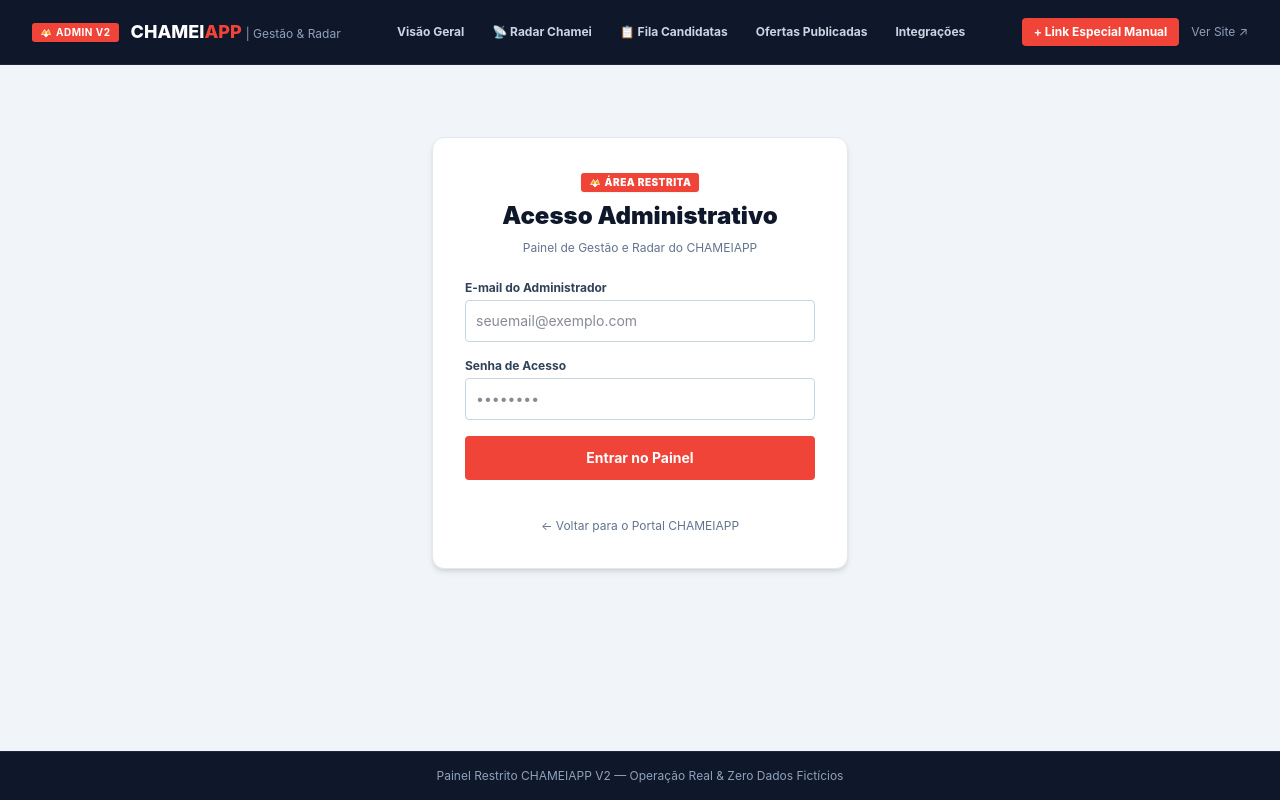
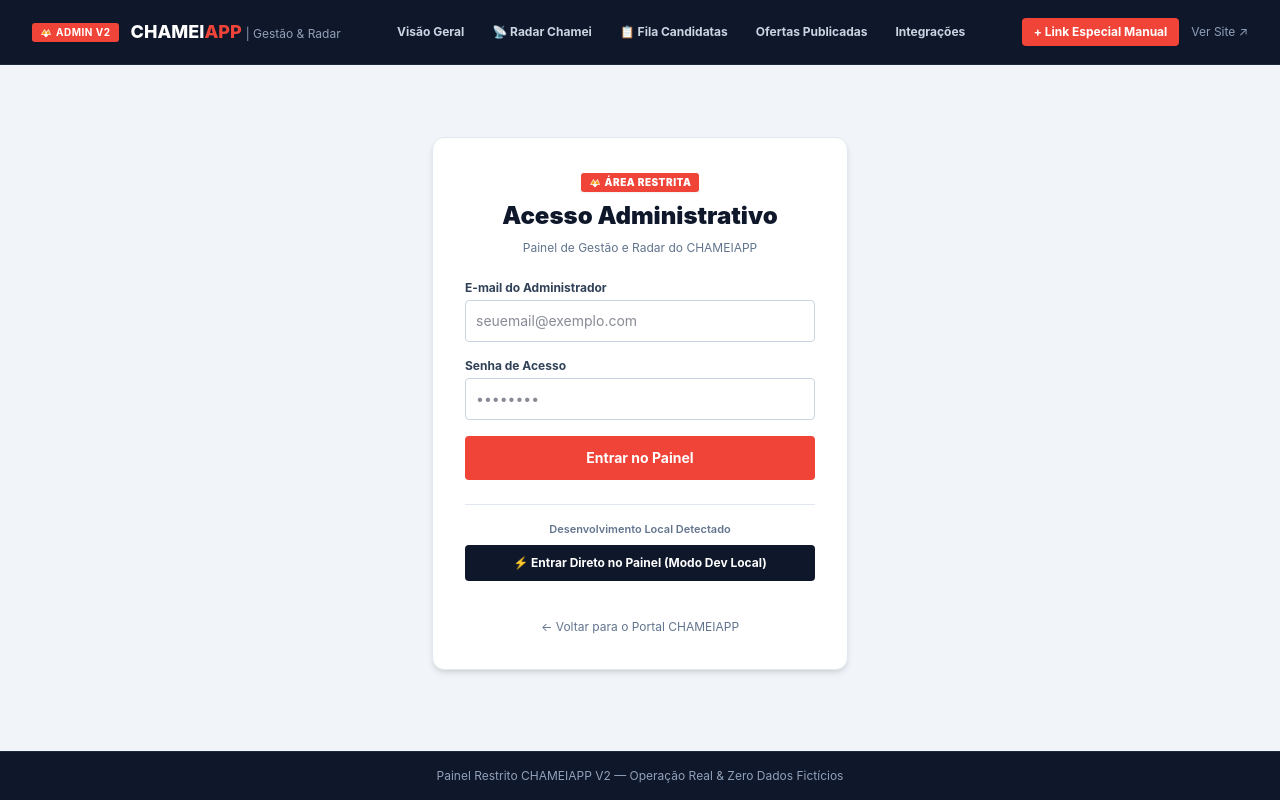
Before and after one commit to Helgonhc/chameiappadm, a Next.js app: page /admin/login in a window 1280 px wide. Built offline with nearby package versions, Linux system fonts and the light colour scheme; no server answers.

Commit message:
feat: adicionar botao de acesso direto no modo dev local para o admin

```diff
--- a/app/admin/login/page.tsx
+++ b/app/admin/login/page.tsx
@@ -64,6 +64,12 @@ export default function AdminLoginPage() {
       setError(err?.message || 'Ocorreu um erro ao realizar o login.');
       setIsLoading(false);
     }
+  };
+
+  const handleDevLogin = () => {
+    document.cookie = "chamei_dev_admin=true; path=/; max-age=86400";
+    router.push(redirectUrl);
+    router.refresh();
   };
 
   return (
@@ -139,6 +145,21 @@ export default function AdminLoginPage() {
           </button>
         </form>
 
+        {process.env.NODE_ENV !== 'production' && (
+          <div className="pt-4 border-t border-slate-200 space-y-2 text-center">
+            <span className="text-[11px] text-slate-500 font-semibold block">
+              Desenvolvimento Local Detectado
+            </span>
+            <button
+              type="button"
+              onClick={handleDevLogin}
+              className="w-full bg-slate-900 hover:bg-slate-800 text-white font-bold py-2.5 px-4 rounded transition-colors text-xs flex items-center justify-center gap-2 cursor-pointer"
+            >
+              <span>⚡ Entrar Direto no Painel (Modo Dev Local)</span>
+            </button>
+          </div>
+        )}
+
         <div className="text-center pt-2">
           <a
             href="/"
--- a/middleware.ts
+++ b/middleware.ts
@@ -8,6 +8,14 @@ export async function middleware(request: NextRequest) {
 
   // Proteger todas as rotas administrativas /admin/* (exceto /admin/login)
   if (pathname.startsWith('/admin') && !pathname.startsWith('/admin/login')) {
+    // Em desenvolvimento local, se tiver cookie de dev admin ativado, permite navegação direta
+    if (process.env.NODE_ENV !== 'production') {
+      const devCookie = request.cookies.get('chamei_dev_admin');
+      if (devCookie?.value === 'true') {
+        return NextResponse.next();
+      }
+    }
+
     const supabaseUrl = process.env.NEXT_PUBLIC_SUPABASE_URL || '';
     const supabaseAnonKey = process.env.NEXT_PUBLIC_SUPABASE_ANON_KEY || '';
     const serviceRoleKey = process.env.SUPABASE_SERVICE_ROLE_KEY || '';
```
